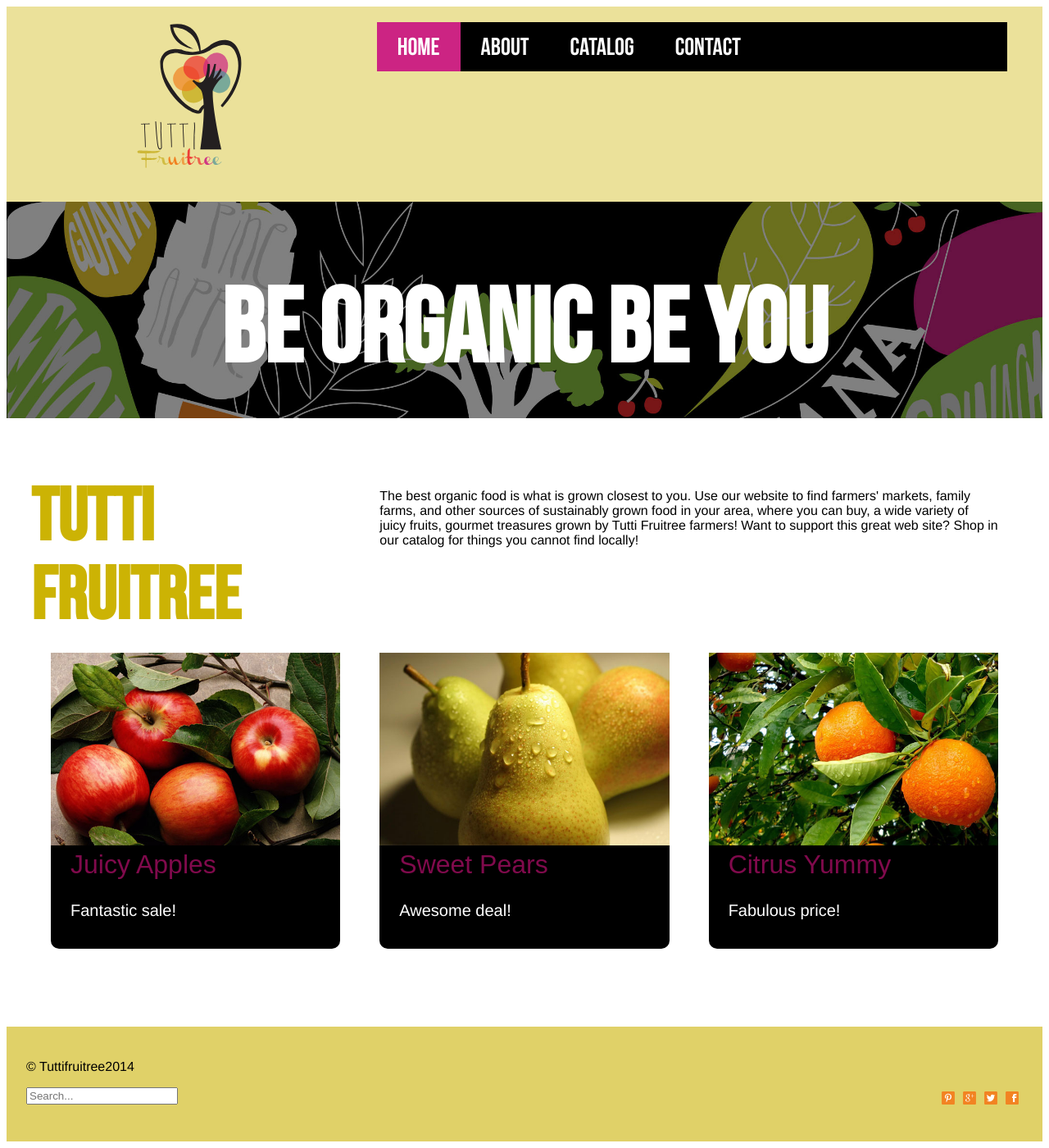
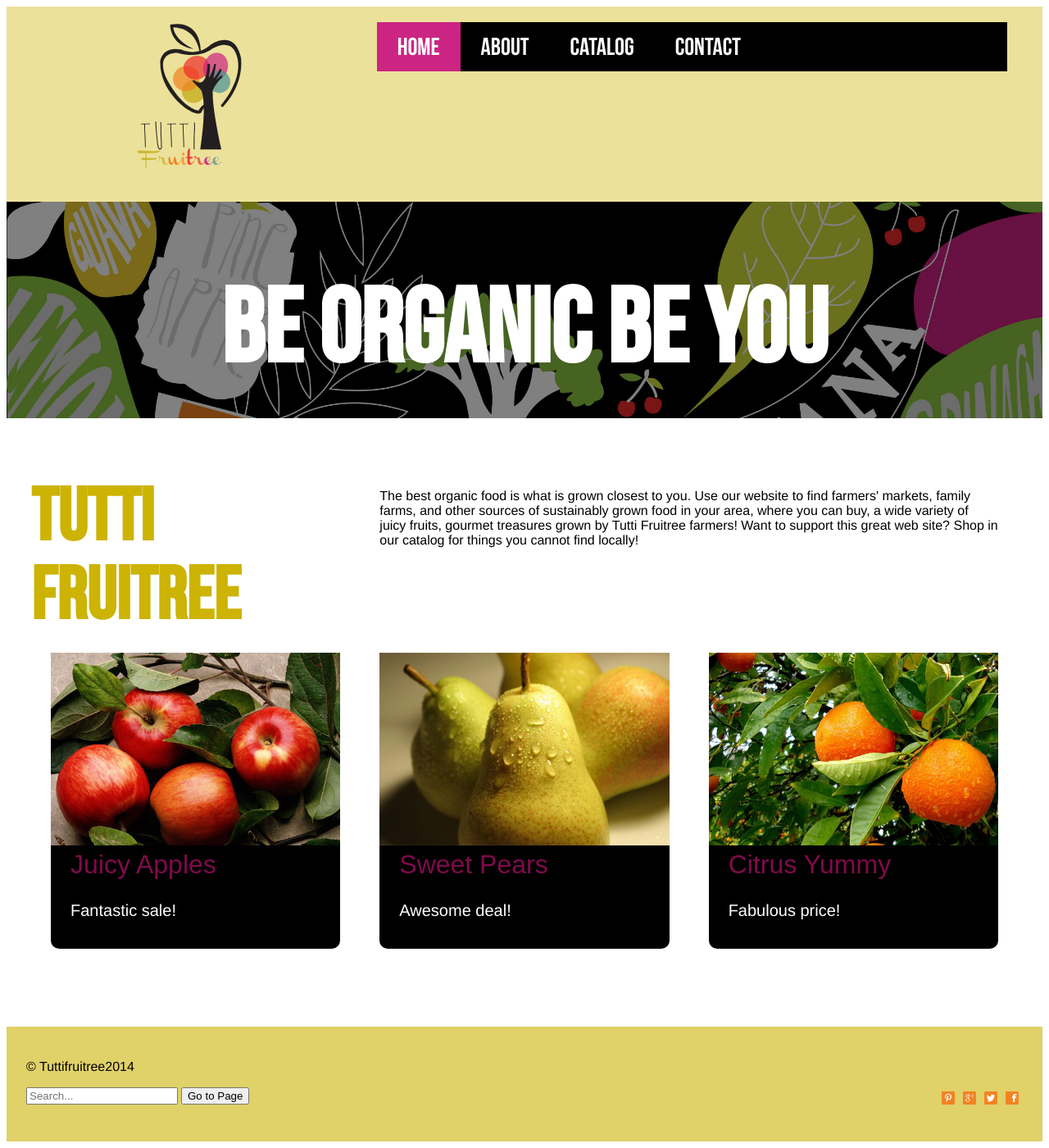
Before and after one commit to baci0008/ecommerce-website, a Jekyll site: the page built from index.html, in a window 1280 px wide. Shown: the whole page at 82% size. Built offline with Jekyll 4.4.1, drawn with Linux system fonts in a browser that asks for light colours; Markdown is read by kramdown in place of the engine named in the settings.

Commit message:
fixing errors

```diff
--- a/_layouts/default.html
+++ b/_layouts/default.html
@@ -52,7 +52,8 @@
 
 	<div class="unit gutter unit-s-1-2 unit-m-1-2 unit-l-1-2 lighter">
 			<form action="{{site.baseurl}}/search/" method="get" role="search">
-				<span> <input type="text" title="Type search term here" name="search" placeholder="Search..."></span>
+				<span><input type="text" title="Type search term here" name="search" placeholder="Search..."></span>
+				<span><input type="submit" value="Go to Page"></span>
 			</form>
 	 </div>
 
```
